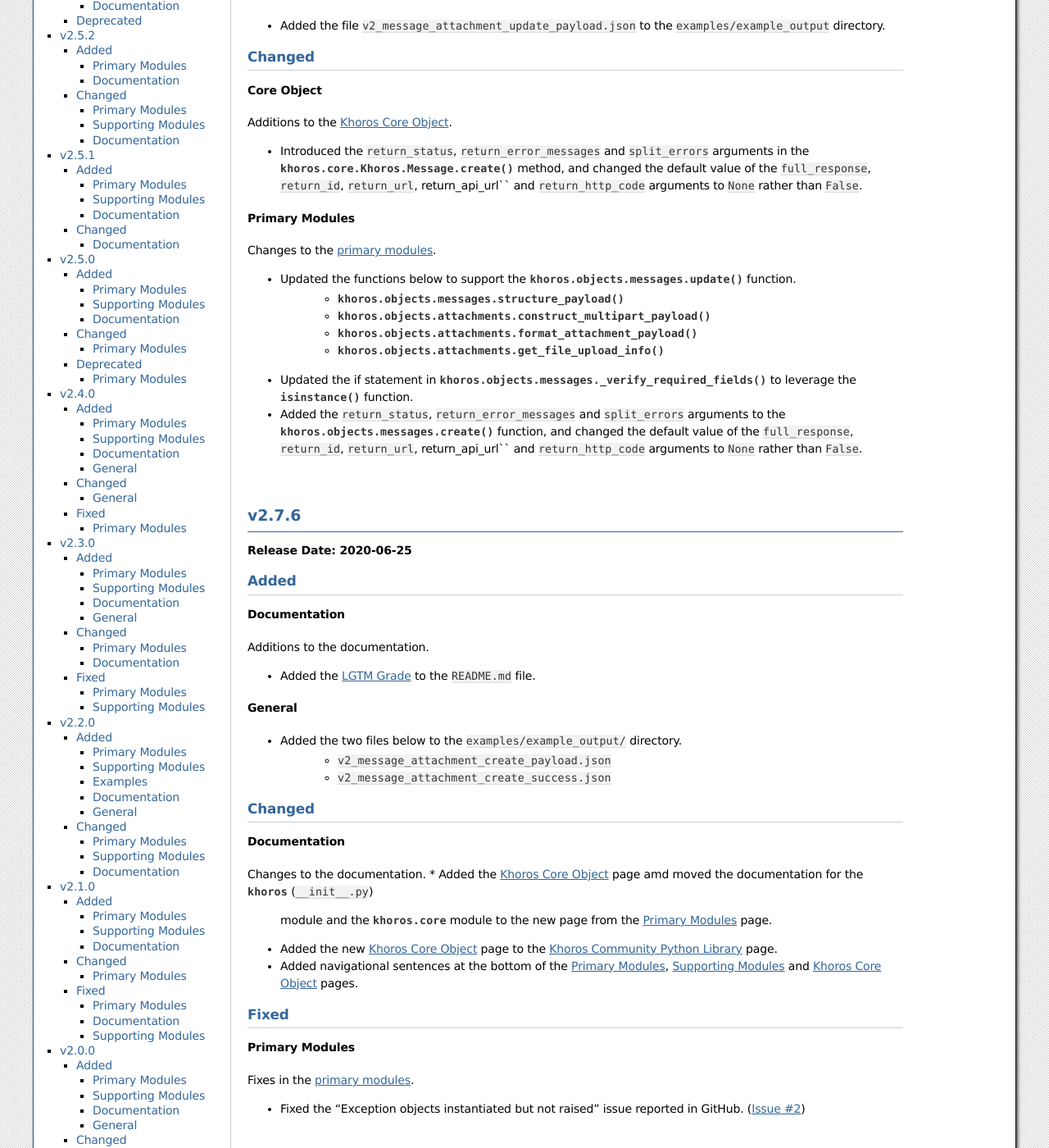
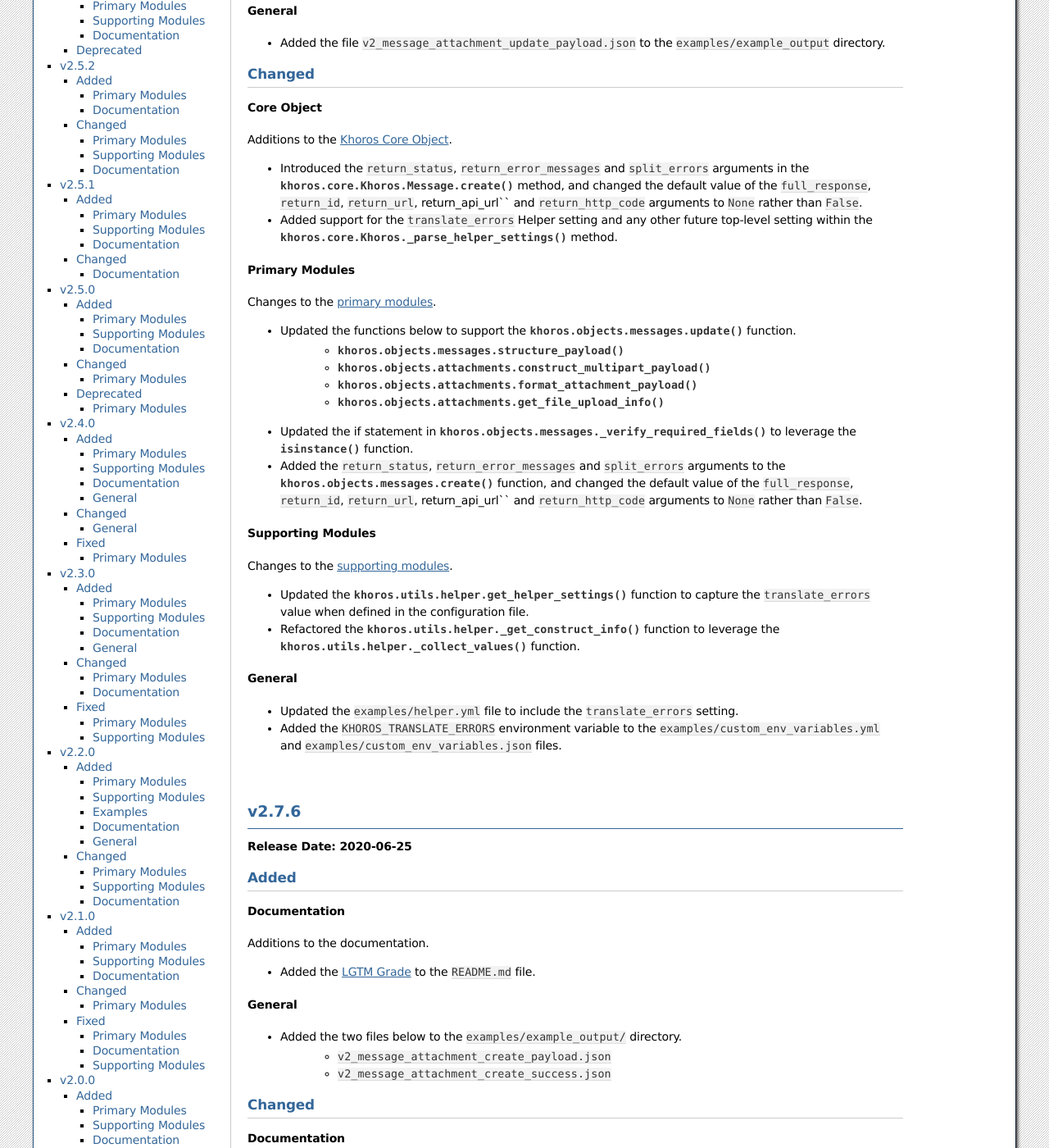
Before and after one commit to jeffshurtliff/khoros, a Sphinx documentation site: the page built from docs/changelog.rst, in a window 1280 px wide and 1400 px high, scrolled down 1251 px. Shown: the whole window at 82% size. Built offline with Sphinx 7.4.7, drawn with Linux system fonts in a browser that asks for light colours; some of the changed text lies outside the part shown.

Commit message:
Added support for the translate_errors Helper setting

```diff
--- a/docs/changelog.rst
+++ b/docs/changelog.rst
@@ -46,6 +46,7 @@
 * Added the :py:mod:`khoros.errors.translations` module with the following functions:
     * :py:func:`khoros.errors.translations.translate_error`
     * :py:func:`khoros.errors.translations.translation_enabled`
+    * :py:func:`khoros.errors.translations.parse_message`
 * Added the :py:mod:`khoros.errors.translations` module to the ``__all__`` special variable
   and imported it by default within the :py:mod:`khoros.errors` (``__init__.py``) module.
 
@@ -72,6 +73,8 @@
   in the :py:meth:`khoros.core.Khoros.Message.create` method, and changed the default value
   of the ``full_response``, ``return_id``, ``return_url``, return_api_url`` and
   ``return_http_code`` arguments to ``None`` rather than ``False``.
+* Added support for the ``translate_errors`` Helper setting and any other future top-level
+  setting within the :py:meth:`khoros.core.Khoros._parse_helper_settings` method.
 
 
 Primary Modules
@@ -90,6 +93,20 @@
   of the ``full_response``, ``return_id``, ``return_url``, return_api_url`` and
   ``return_http_code`` arguments to ``None`` rather than ``False``.
 
+Supporting Modules
+------------------
+Changes to the :doc:`supporting modules <supporting-modules>`.
+
+* Updated the :py:func:`khoros.utils.helper.get_helper_settings` function to capture the
+  ``translate_errors`` value when defined in the configuration file.
+* Refactored the :py:func:`khoros.utils.helper._get_construct_info` function to leverage the
+  :py:func:`khoros.utils.helper._collect_values` function.
+
+General
+-------
+* Updated the ``examples/helper.yml`` file to include the ``translate_errors`` setting.
+* Added the ``KHOROS_TRANSLATE_ERRORS`` environment variable to the
+  ``examples/custom_env_variables.yml`` and ``examples/custom_env_variables.json`` files.
 |
 
 ******
```
Also changed, not shown: 2 other files.
